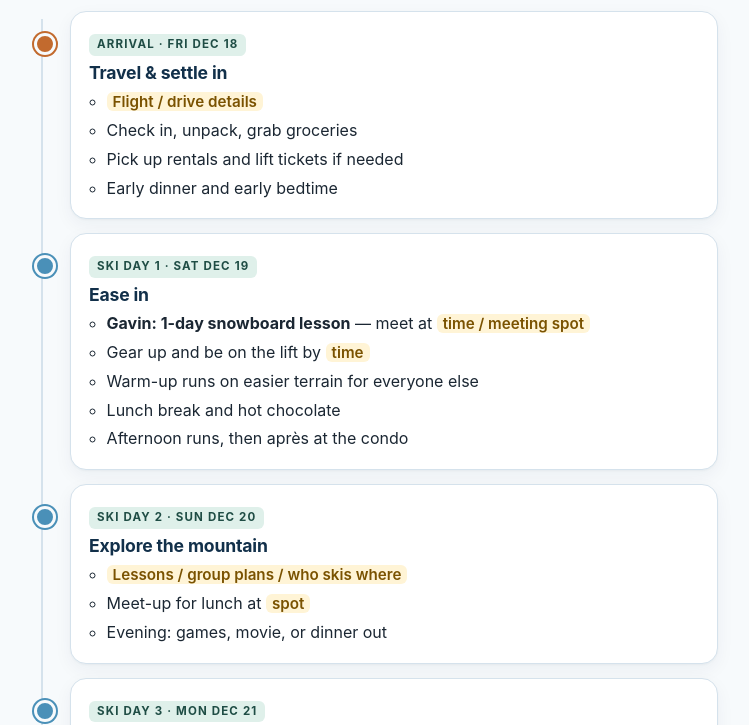
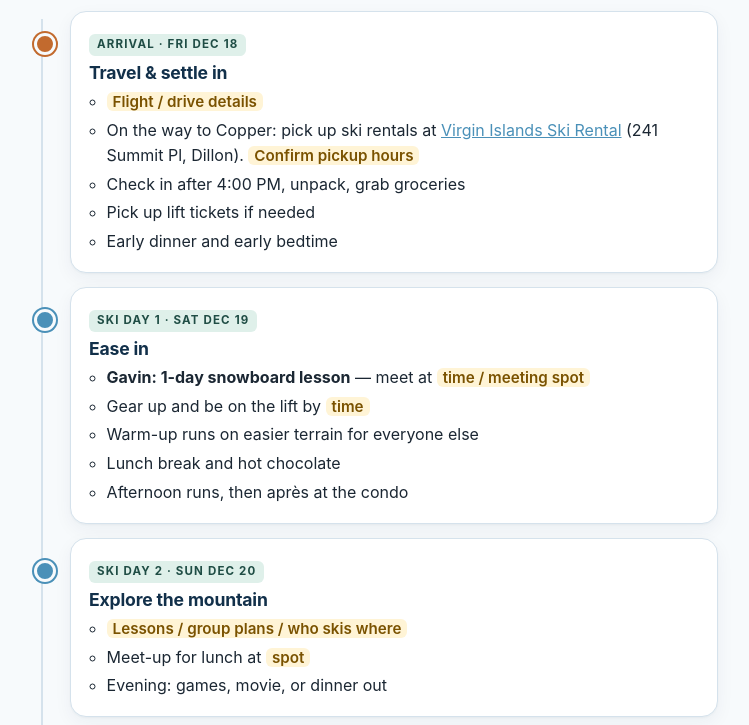
Before and after one commit to MeiTrails/copper-mountain-ski-trip, a plain HTML site: page index.html in a window 1280 px wide. Shown: the part 976-1701 px from the top of the page, without its empty margins (266-1015 px from the left). Drawn offline with Linux system fonts and the light colour scheme.

Commit message:
Add ski rental pickup stop on arrival day
Co-Authored-By: Claude Sonnet 5.5 <noreply@anthropic.com>
Claude-Session: https://claude.ai/code/session_0131MZK9PFQGvcqFGERMPXYA

```diff
--- a/index.html
+++ b/index.html
@@ -264,8 +264,9 @@
           <h3>Travel &amp; settle in</h3>
           <ul>
             <li><span class="todo">Flight / drive details</span></li>
-            <li>Check in, unpack, grab groceries</li>
-            <li>Pick up rentals and lift tickets if needed</li>
+            <li>On the way to Copper: pick up ski rentals at <a href="https://www.google.com/maps/search/?api=1&query=Virgin+Islands+Ski+Rental+241+Summit+Pl+Dillon+CO+80435" target="_blank" rel="noopener">Virgin Islands Ski Rental</a> (241 Summit Pl, Dillon). <span class="todo">Confirm pickup hours</span></li>
+            <li>Check in after 4:00 PM, unpack, grab groceries</li>
+            <li>Pick up lift tickets if needed</li>
             <li>Early dinner and early bedtime</li>
           </ul>
         </div>
```
